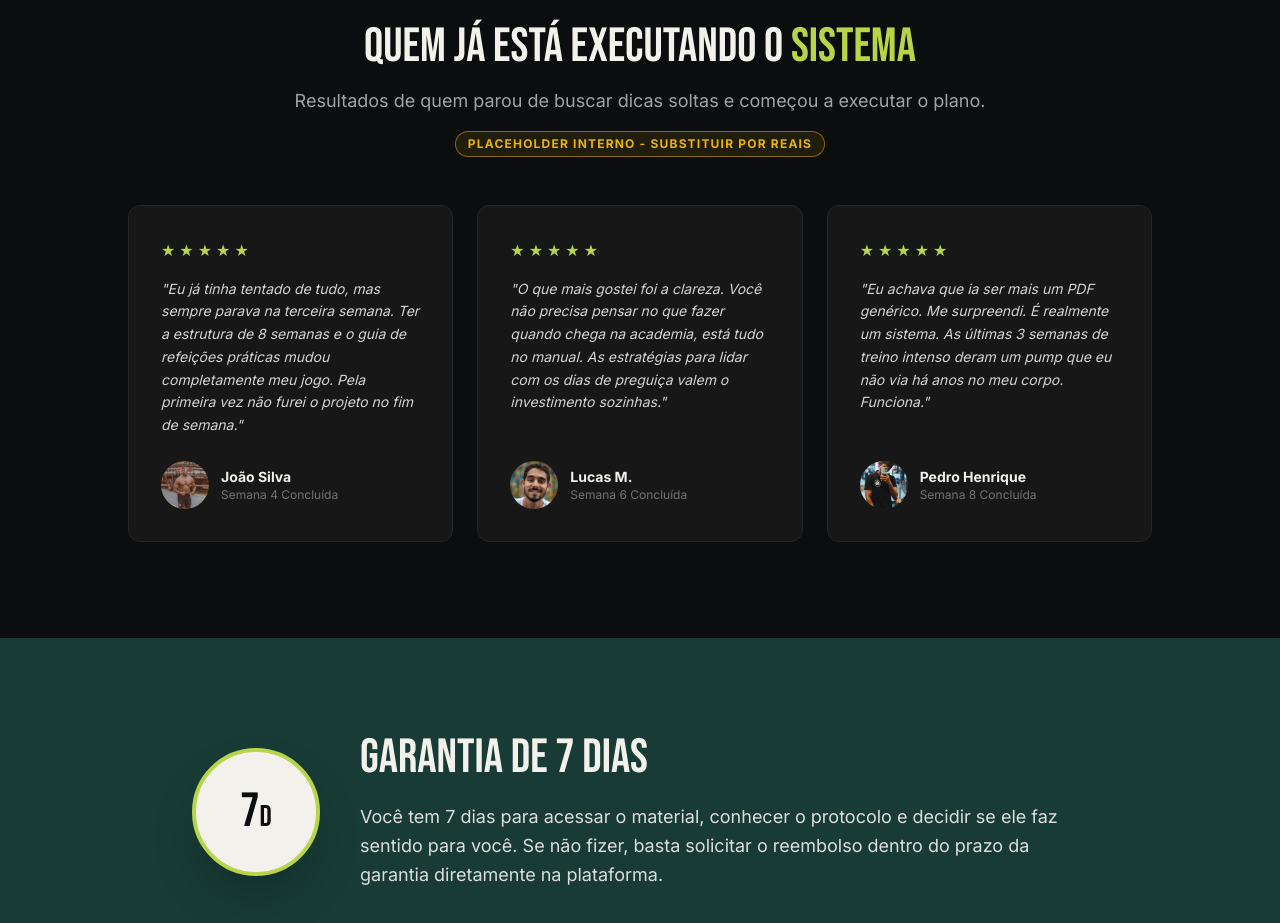
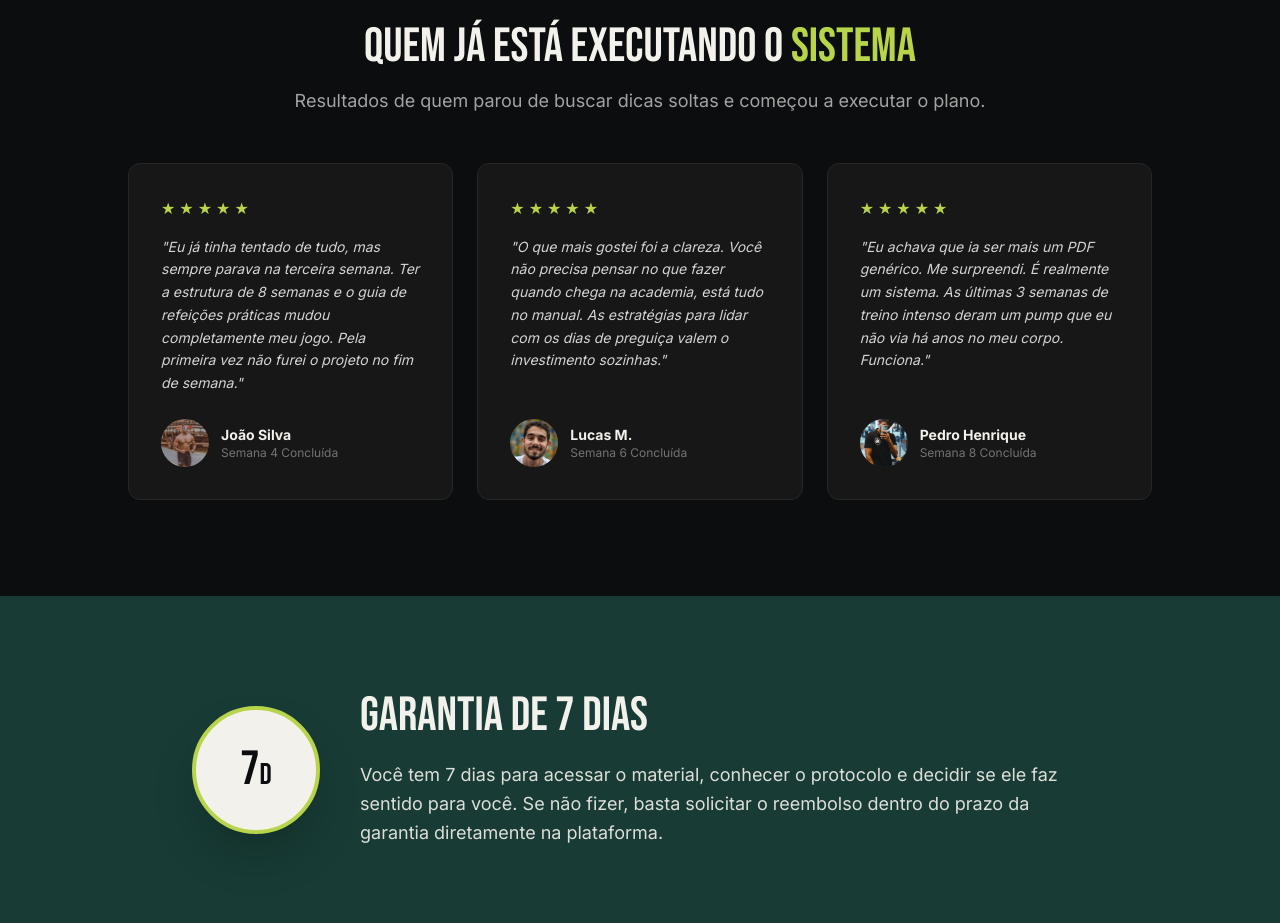
Before and after one commit to filipetartaglia/Shape-de-Ver-o, a Next.js app: page / in a window 1280 px wide. Shown: the part 10700-11623 px from the top of the page. Built offline with nearby package versions, Linux system fonts and the light colour scheme.

Commit message:
Remove placeholder depoimento

```diff
--- a/src/components/SocialProof.tsx
+++ b/src/components/SocialProof.tsx
@@ -12,9 +12,6 @@ export default function SocialProof() {
           <p className="font-body text-neutral-400 text-lg">
             Resultados de quem parou de buscar dicas soltas e começou a executar o plano.
           </p>
-          <div className="inline-block mt-4 bg-yellow-500/10 border border-yellow-500/50 text-yellow-500 text-xs px-3 py-1 rounded-full uppercase tracking-widest font-bold">
-            Placeholder Interno - Substituir por reais
-          </div>
         </div>
 
         <div className="grid md:grid-cols-3 gap-6">
```
